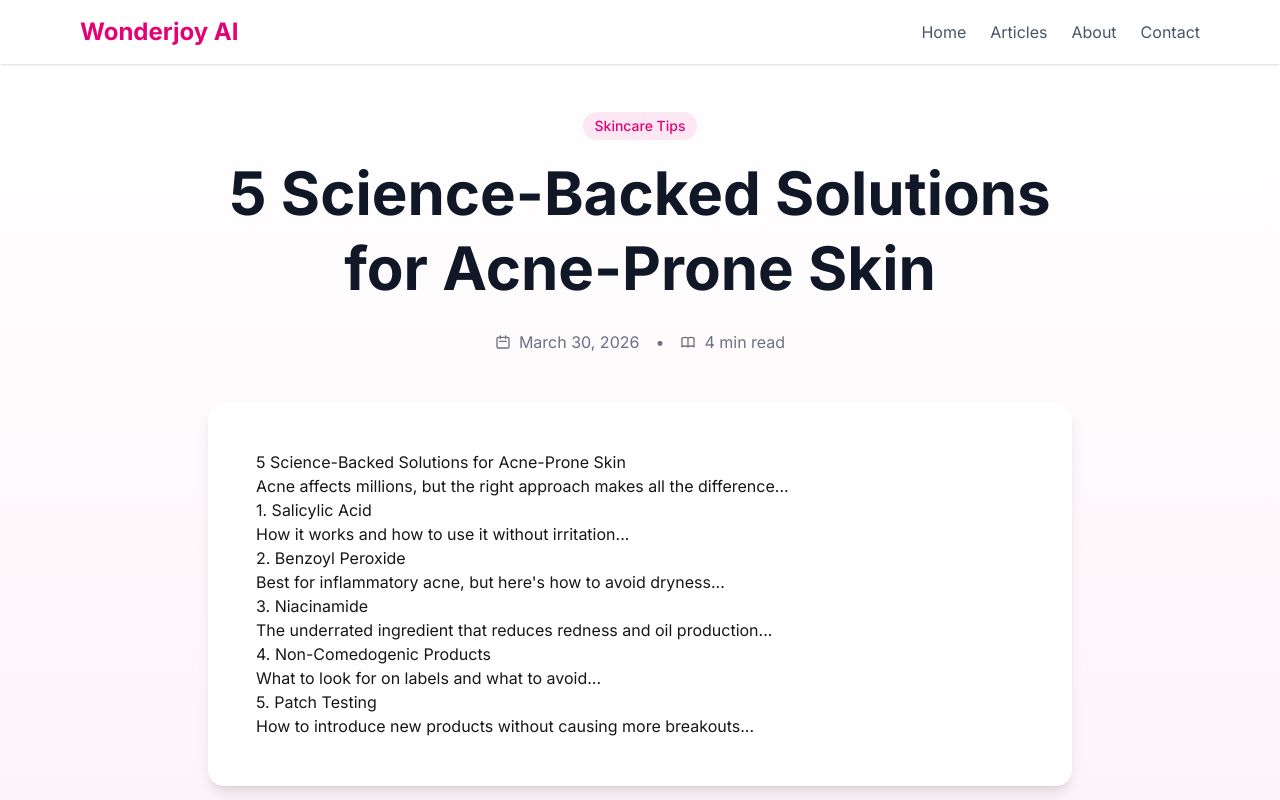
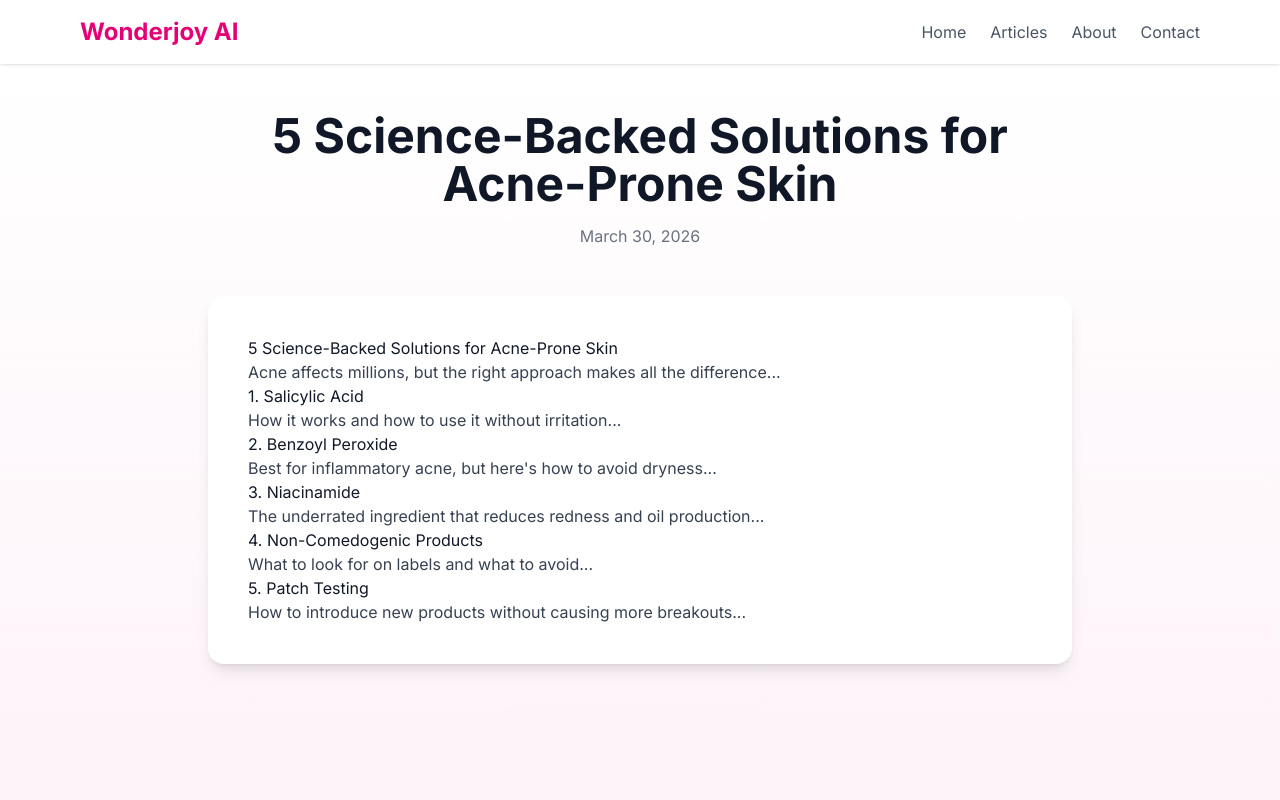
Before and after one commit to IsaacKoome/wonderjoy-blog, a Next.js app: page /articles/acne-prone-solutions in a window 1280 px wide. Shown: the top 800 px of the page. Built offline with nearby package versions, Linux system fonts and the light colour scheme.

Commit message:
I resolved the fading thing

```diff
--- a/app/(blog)/articles/[slug]/page.tsx
+++ b/app/(blog)/articles/[slug]/page.tsx
@@ -27,80 +27,28 @@ export default async function ArticlePage({
       <article className="max-w-4xl mx-auto px-4 py-12">
         {/* Article Header */}
         <header className="mb-12 text-center">
-          <div className="mb-4">
-            <span className="inline-block px-3 py-1 bg-pink-100 text-pink-600 rounded-full text-sm font-medium">
-              Skincare Tips
-            </span>
-          </div>
-          <h1 className="text-4xl md:text-5xl lg:text-6xl font-bold text-gray-900 mb-6 leading-tight">
+          <h1 className="text-4xl md:text-5xl font-bold text-gray-900 mb-4">
             {article.title}
           </h1>
-          <div className="flex items-center justify-center gap-4 text-gray-500">
-            <time dateTime={article.date} className="flex items-center gap-2">
-              <svg className="w-4 h-4" fill="none" stroke="currentColor" viewBox="0 0 24 24">
-                <path strokeLinecap="round" strokeLinejoin="round" strokeWidth={2} d="M8 7V3m8 4V3m-9 8h10M5 21h14a2 2 0 002-2V7a2 2 0 00-2-2H5a2 2 0 00-2 2v12a2 2 0 002 2z" />
-              </svg>
+          <div className="text-gray-500">
+            <time dateTime={article.date}>
               {new Date(article.date).toLocaleDateString('en-US', {
                 month: 'long',
                 day: 'numeric',
                 year: 'numeric',
               })}
             </time>
-            <span>•</span>
-            <span className="flex items-center gap-2">
-              <svg className="w-4 h-4" fill="none" stroke="currentColor" viewBox="0 0 24 24">
-                <path strokeLinecap="round" strokeLinejoin="round" strokeWidth={2} d="M12 6.253v13m0-13C10.832 5.477 9.246 5 7.5 5S4.168 5.477 3 6.253v13C4.168 18.477 5.754 18 7.5 18s3.332.477 4.5 1.253m0-13C13.168 5.477 14.754 5 16.5 5c1.747 0 3.332.477 4.5 1.253v13C19.832 18.477 18.247 18 16.5 18c-1.746 0-3.332.477-4.5 1.253" />
-              </svg>
-              4 min read
-            </span>
           </div>
         </header>
 
-        {/* Article Content with Typography - FIXED TABLE STYLING */}
-        <div className="bg-white rounded-2xl shadow-lg p-6 md:p-10 lg:p-12">
-          <div className="prose prose-slate max-w-none
-                        prose-headings:text-gray-900
-                        prose-h1:text-3xl prose-h1:font-bold prose-h1:mb-6 prose-h1:text-gray-900
-                        prose-h2:text-2xl prose-h2:font-semibold prose-h2:mt-8 prose-h2:mb-4 prose-h2:text-pink-700
-                        prose-h3:text-xl prose-h3:font-medium prose-h3:mt-6 prose-h3:mb-3 prose-h3:text-gray-800
-                        prose-p:text-gray-700 prose-p:leading-relaxed prose-p:mb-4
-                        prose-ul:text-gray-700 prose-ul:list-disc prose-ul:pl-6 prose-ul:mb-6
-                        prose-ol:text-gray-700 prose-ol:list-decimal prose-ol:pl-6 prose-ol:mb-6
-                        prose-li:text-gray-700 prose-li:mb-2
-                        prose-strong:text-pink-600 prose-strong:font-semibold
-                        prose-a:text-pink-500 prose-a:no-underline hover:prose-a:underline
-                        prose-blockquote:border-l-4 prose-blockquote:border-pink-300 prose-blockquote:pl-4 prose-blockquote:italic prose-blockquote:text-gray-600
-                        prose-img:rounded-xl prose-img:shadow-md
-                        prose-table:w-full prose-table:border-collapse prose-table:my-6
-                        prose-th:border prose-th:border-gray-300 prose-th:bg-gray-100 prose-th:p-3 prose-th:text-left prose-th:text-gray-800 prose-th:font-semibold
-                        prose-td:border prose-td:border-gray-300 prose-td:p-3 prose-td:text-gray-700
-                        prose-tr:bg-white
-                        [&_table]:w-full [&_table]:border-collapse [&_table]:my-6
-                        [&_th]:border [&_th]:border-gray-300 [&_th]:bg-gray-100 [&_th]:p-3 [&_th]:text-left [&_th]:text-gray-800 [&_th]:font-semibold
-                        [&_td]:border [&_td]:border-gray-300 [&_td]:p-3 [&_td]:text-gray-700">
+        {/* Article Content - Simplified */}
+        <div className="bg-white rounded-2xl shadow-lg p-6 md:p-10">
+          <div className="prose prose-lg max-w-none">
             <ReactMarkdown remarkPlugins={[remarkGfm]}>
               {article.content}
             </ReactMarkdown>
           </div>
         </div>
-
-        {/* Footer Section */}
-        <footer className="mt-12 pt-8 border-t border-gray-200">
-          <div className="flex flex-col md:flex-row justify-between items-center gap-4">
-            <div className="flex items-center gap-2 text-gray-500">
-              <span>✨</span>
-              <span>Share this article</span>
-            </div>
-            <div className="flex gap-3">
-              <button className="px-4 py-2 bg-pink-50 text-pink-600 rounded-lg hover:bg-pink-100 transition">
-                Share on Twitter
-              </button>
-              <button className="px-4 py-2 bg-pink-50 text-pink-600 rounded-lg hover:bg-pink-100 transition">
-                Share on Facebook
-              </button>
-            </div>
-          </div>
-        </footer>
       </article>
     </main>
   );
--- a/app/globals.css
+++ b/app/globals.css
@@ -54,3 +54,58 @@ body {
 .prose tr {
   background-color: white;
 }
+
+/* Force all article text to be dark and readable */
+.prose {
+  color: #1f2937 !important;
+}
+
+.prose p,
+.prose ul,
+.prose ol,
+.prose li,
+.prose blockquote,
+.prose dl,
+.prose dd,
+.prose dt {
+  color: #374151 !important;
+}
+
+.prose h1,
+.prose h2,
+.prose h3,
+.prose h4,
+.prose h5,
+.prose h6 {
+  color: #111827 !important;
+}
+
+.prose strong,
+.prose b {
+  color: #db2777 !important;
+}
+
+.prose a {
+  color: #db2777 !important;
+}
+
+.prose a:hover {
+  color: #be185d !important;
+}
+
+/* Fix for product descriptions and bold text */
+.prose strong,
+.prose b {
+  font-weight: 600;
+}
+
+/* Ensure all text within the article content is dark */
+.prose *:not(strong):not(b):not(a):not(h1):not(h2):not(h3):not(h4):not(h5):not(h6) {
+  color: #374151;
+}
+
+/* But keep strong/bold pink as intended */
+.prose strong,
+.prose b {
+  color: #db2777 !important;
+}
```
